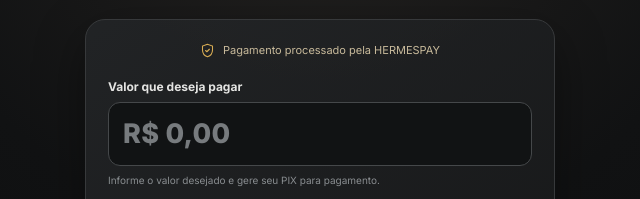
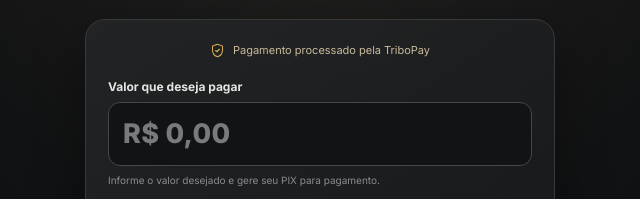
Before and after one commit to Thigg665555/pagueseguro, a plain HTML site: page index.html in a window 1280 px wide. Shown: the part 170-369 px from the top of the page, 320-960 px from the left. Drawn offline with Linux system fonts and the light colour scheme.

Commit message:
Update payment processor name to TriboPay

```diff
--- a/index.html
+++ b/index.html
@@ -68,7 +68,7 @@
     <section class="card">
       <div class="trust">
         <svg width="15" height="17" viewBox="0 0 24 24" fill="none" aria-hidden="true"><path d="M12 2 4 5v6c0 5.2 3.4 9.3 8 11 4.6-1.7 8-5.8 8-11V5l-8-3Z" stroke="#d9ad54" stroke-width="1.7"/><path d="m9 12 2 2 4-4" stroke="#d9ad54" stroke-width="1.7" stroke-linecap="round" stroke-linejoin="round"/></svg>
-        Pagamento processado pela HERMESPAY
+        Pagamento processado pela TriboPay
       </div>
 
       <form id="pix-form" novalidate>
```
